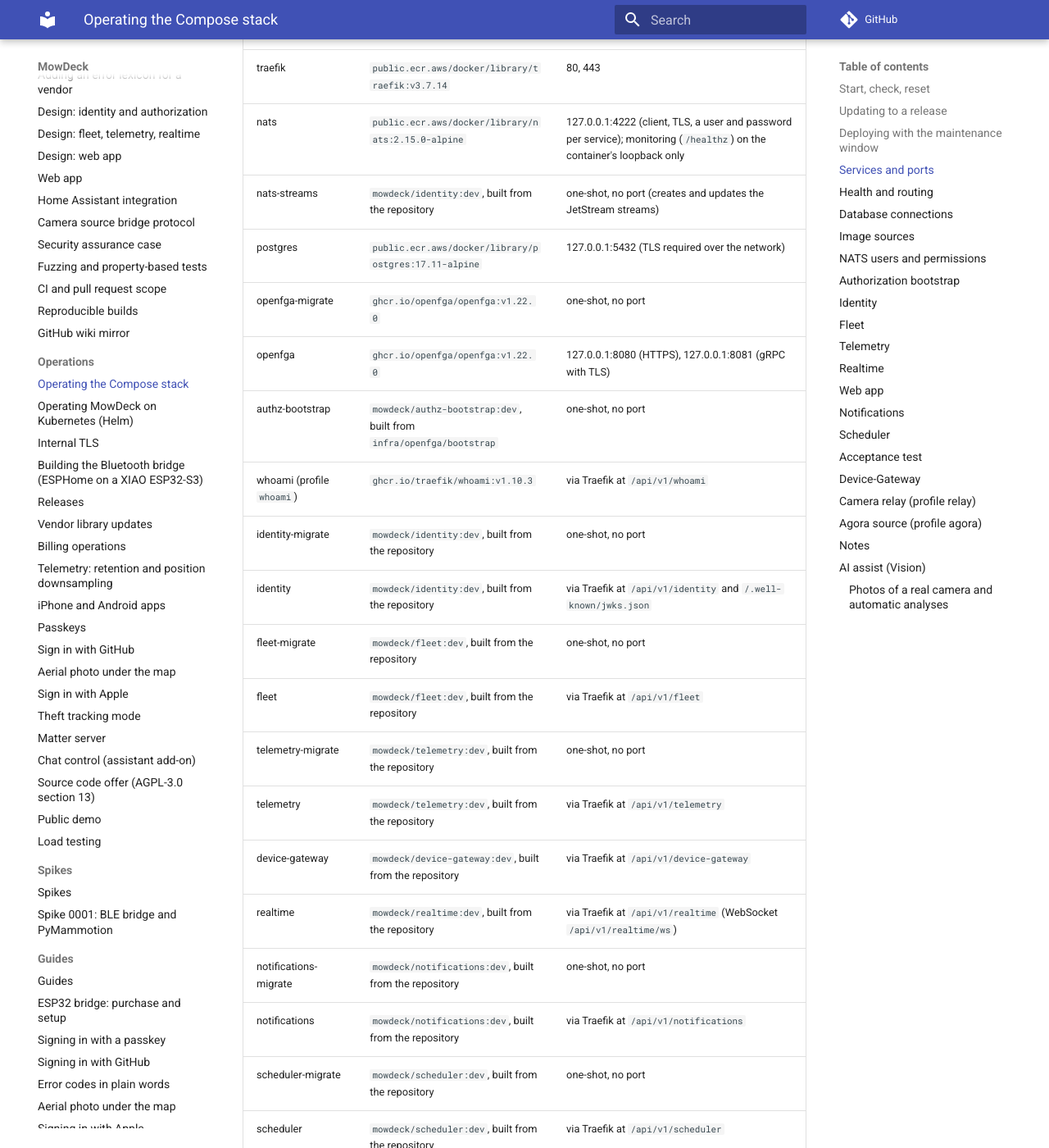
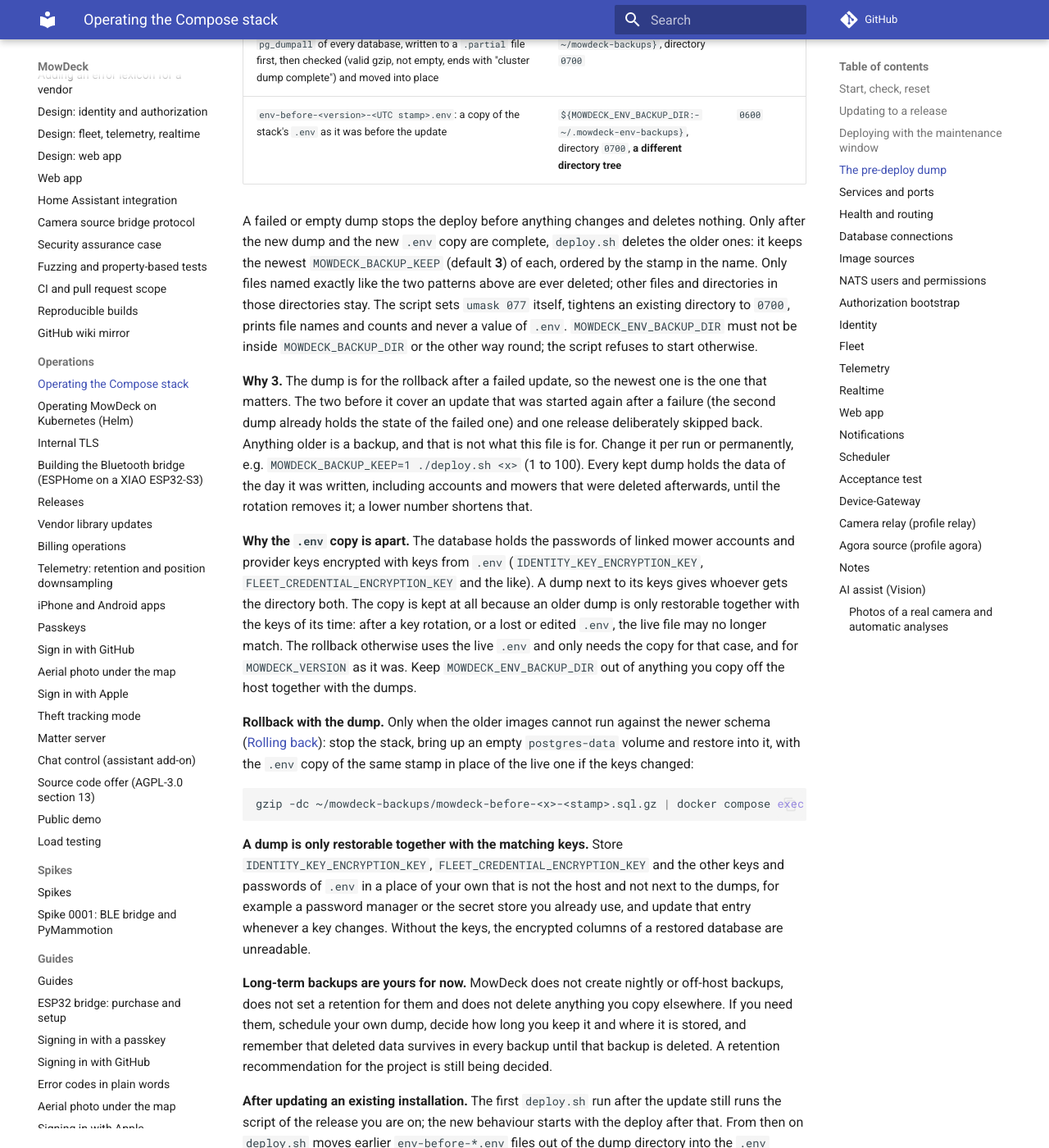
Before and after one commit to lukislp/mowdeck, an MkDocs documentation site: the page built from docs/ops/compose.md, in a window 1280 px wide and 1400 px high, scrolled down 2808 px. Shown: the whole window at 82% size. Built offline with MkDocs 1.6.1 and Material for MkDocs 9.7.7, drawn with Linux system fonts in a browser that asks for light colours; comment, search, counter and statistics services are not loaded; some of the changed text lies outside the part shown.

Commit message:
fix(ops): rotate the pre-deploy database dumps and keep the .env copy away from them
deploy.sh wrote a full pg_dumpall and a copy of .env into one directory on every deploy and never deleted anything. Dumps now go through backup-lib.sh: written to a partial file, verified, then rotated to the newest MOWDECK_BACKUP_KEEP (default 3). The .env copy moves to its own 0700 directory and is rotated the same way.

Signed-off-by: lkoerber <koerber.lukas@t-online.de>

````diff
--- a/docs/ops/compose.md
+++ b/docs/ops/compose.md
@@ -39,7 +39,7 @@ docker compose -f docker-compose.yml -f docker-compose.release.yml up -d --no-bu
 
 agora-bridge (profile `agora`) is never published: it keeps its local image `mowdeck-local/agora-bridge:local`; build it once with `docker compose --profile agora build agora-bridge` before an `up --no-build`.
 
-**Rollback.** Check out the earlier tag, run `./verify-release.sh <earlier>` (it rewrites the override), set `MOWDECK_VERSION=<earlier>` and run the same `pull` and `up` commands. Migrations are backward compatible, so the older images start against the newer schema ([Rolling back](release.md#rolling-back)); a rollback across a migration that is not needs the backup (`docker compose exec -T postgres psql -U postgres -d postgres < ~/mowdeck-before-<x>.sql` into an empty `postgres-data` volume).
+**Rollback.** Check out the earlier tag, run `./verify-release.sh <earlier>` (it rewrites the override), set `MOWDECK_VERSION=<earlier>` and run the same `pull` and `up` commands. Migrations are backward compatible, so the older images start against the newer schema ([Rolling back](release.md#rolling-back)); a rollback across a migration that is not needs the backup ([the pre-deploy dump](#the-pre-deploy-dump) into an empty `postgres-data` volume).
 
 ## Deploying with the maintenance window
 
@@ -50,7 +50,7 @@ cd infra/compose                 # of the checkout on the server
 ./deploy.sh <x>                  # e.g. ./deploy.sh 0.9.0; --dry-run only prints the steps
 ```
 
-It runs, and stops at the first failure: `git fetch --tags`; a backup into `${MOWDECK_BACKUP_DIR:-~/mowdeck-backups}` (a copy of `.env` and a gzip'd `pg_dumpall`, refused unless the dump ends with "PostgreSQL database cluster dump complete"); `git checkout --detach v<x>` (refused with local changes); `./verify-release.sh <x>` (nothing is pulled when it fails) and `./nats-passwords.sh --check .env` (the NATS passwords of that release, see [NATS users](#nats-users-and-permissions)); `MOWDECK_VERSION=<x>` in `.env`; `pull`; **open the window** (`--window-minutes`, default 15, expires by itself); `up -d --no-build --wait`; **close the window** (also when `up` fails); a table of every service, failing when one is not running and healthy. It never prints `.env` or its values. `--no-maintenance` skips the window. A stack under another project name: `COMPOSE_PROJECT_NAME=<name> ./deploy.sh <x>`. The manual procedure above stays possible; add the window by hand with:
+It runs, and stops at the first failure: `git fetch --tags`; the [pre-deploy dump](#the-pre-deploy-dump) (a gzip'd `pg_dumpall` in `${MOWDECK_BACKUP_DIR:-~/mowdeck-backups}`, refused unless it ends with "PostgreSQL database cluster dump complete", and a copy of `.env` in a separate directory; only the newest three of each are kept); `git checkout --detach v<x>` (refused with local changes); `./verify-release.sh <x>` (nothing is pulled when it fails) and `./nats-passwords.sh --check .env` (the NATS passwords of that release, see [NATS users](#nats-users-and-permissions)); `MOWDECK_VERSION=<x>` in `.env`; `pull`; **open the window** (`--window-minutes`, default 15, expires by itself); `up -d --no-build --wait`; **close the window** (also when `up` fails); a table of every service, failing when one is not running and healthy. It never prints `.env` or its values. `--no-maintenance` skips the window. A stack under another project name: `COMPOSE_PROJECT_NAME=<name> ./deploy.sh <x>`. The manual procedure above stays possible; add the window by hand with:
 
 ```bash
 docker compose exec -T notifications python -m notifications.cli maintenance open --minutes 15
@@ -60,6 +60,46 @@ docker compose exec -T notifications python -m notifications.cli maintenance sta
 ```
 
 While the window is open, `mower_offline` / `mower_online` are held back for a mower whose link broke inside it; a mower still offline two minutes after the close is reported then. Theft alarms and errors are never held. The first deploy of the release that introduces the window runs the old notifications image, which has no such command: the script warns and goes on, so that one deploy can still send the pair. Helm: no hook yet; the same CLI can run from a pre/post-upgrade Job later.
+
+## The pre-deploy dump
+
+Step 2 of `deploy.sh` exists for one purpose: **rolling back a failed update**. It is not a backup strategy, and the few dumps it keeps are no substitute for one.
+
+What it writes, on every deploy (`infra/compose/backup-lib.sh`, shared by the script's steps; there is no other script that dumps or restores):
+
+| What | Where | Mode |
+| --- | --- | --- |
+| `mowdeck-before-<version>-<UTC stamp>.sql.gz`: a `pg_dumpall` of every database, written to a `.partial` file first, then checked (valid gzip, not empty, ends with "cluster dump complete") and moved into place | `${MOWDECK_BACKUP_DIR:-~/mowdeck-backups}`, directory `0700` | `0600` |
+| `env-before-<version>-<UTC stamp>.env`: a copy of the stack's `.env` as it was before the update | `${MOWDECK_ENV_BACKUP_DIR:-~/.mowdeck-env-backups}`, directory `0700`, **a different directory tree** | `0600` |
+
+A failed or empty dump stops the deploy before anything changes and deletes nothing. Only after the new dump and the new `.env` copy are complete, `deploy.sh` deletes the older ones: it keeps the newest `MOWDECK_BACKUP_KEEP` (default **3**) of each, ordered by the stamp in the name. Only files named exactly like the two patterns above are ever deleted; other files and directories in those directories stay. The script sets `umask 077` itself, tightens an existing directory to `0700`, prints file names and counts and never a value of `.env`. `MOWDECK_ENV_BACKUP_DIR` must not be inside `MOWDECK_BACKUP_DIR` or the other way round; the script refuses to start otherwise.
+
+**Why 3.** The dump is for the rollback after a failed update, so the newest one is the one that matters. The two before it cover an update that was started again after a failure (the second dump already holds the state of the failed one) and one release deliberately skipped back. Anything older is a backup, and that is not what this file is for. Change it per run or permanently, e.g. `MOWDECK_BACKUP_KEEP=1 ./deploy.sh <x>` (1 to 100). Every kept dump holds the data of the day it was written, including accounts and mowers that were deleted afterwards, until the rotation removes it; a lower number shortens that.
+
+**Why the `.env` copy is apart.** The database holds the passwords of linked mower accounts and provider keys encrypted with keys from `.env` (`IDENTITY_KEY_ENCRYPTION_KEY`, `FLEET_CREDENTIAL_ENCRYPTION_KEY` and the like). A dump next to its keys gives whoever gets the directory both. The copy is kept at all because an older dump is only restorable together with the keys of its time: after a key rotation, or a lost or edited `.env`, the live file may no longer match. The rollback otherwise uses the live `.env` and only needs the copy for that case, and for `MOWDECK_VERSION` as it was. Keep `MOWDECK_ENV_BACKUP_DIR` out of anything you copy off the host together with the dumps.
+
+**Rollback with the dump.** Only when the older images cannot run against the newer schema ([Rolling back](release.md#rolling-back)): stop the stack, bring up an empty `postgres-data` volume and restore into it, with the `.env` copy of the same stamp in place of the live one if the keys changed:
+
+```bash
+gzip -dc ~/mowdeck-backups/mowdeck-before-<x>-<stamp>.sql.gz | docker compose exec -T postgres psql -U postgres -d postgres
+```
+
+**A dump is only restorable together with the matching keys.** Store `IDENTITY_KEY_ENCRYPTION_KEY`, `FLEET_CREDENTIAL_ENCRYPTION_KEY` and the other keys and passwords of `.env` in a place of your own that is not the host and not next to the dumps, for example a password manager or the secret store you already use, and update that entry whenever a key changes. Without the keys, the encrypted columns of a restored database are unreadable.
+
+**Long-term backups are yours for now.** MowDeck does not create nightly or off-host backups, does not set a retention for them and does not delete anything you copy elsewhere. If you need them, schedule your own dump, decide how long you keep it and where it is stored, and remember that deleted data survives in every backup until that backup is deleted. A retention recommendation for the project is still being decided.
+
+**After updating an existing installation.** The first `deploy.sh` run after the update still runs the script of the release you are on; the new behaviour starts with the deploy after that. From then on `deploy.sh` moves earlier `env-before-*.env` files out of the dump directory into the `.env` directory and deletes dumps and copies beyond the newest `MOWDECK_BACKUP_KEEP`. To do the same at once, or to keep a dump first, copy the ones you want out of the directory and run:
+
+```bash
+cd ~/mowdeck-backups
+mkdir -p -m 700 ~/.mowdeck-env-backups && chmod 700 ~/.mowdeck-env-backups
+mv -n env-before-*.env ~/.mowdeck-env-backups/ && chmod 600 ~/.mowdeck-env-backups/*.env
+chmod 700 . && chmod 600 mowdeck-before-*.sql.gz
+ls -1 mowdeck-before-*.sql.gz | sed -E 's/.*-([0-9]{8}T[0-9]{6}Z)\..*/\1 &/' | sort -r |
+  tail -n +4 | cut -d' ' -f2 | xargs -r rm --      # all but the newest three
+```
+
+A manual `~/mowdeck-before-<x>.sql` from the procedure above is not touched by the script; delete it when the update succeeded.
 
 ## Services and ports
 
````
Also changed, not shown: 3 other files.
